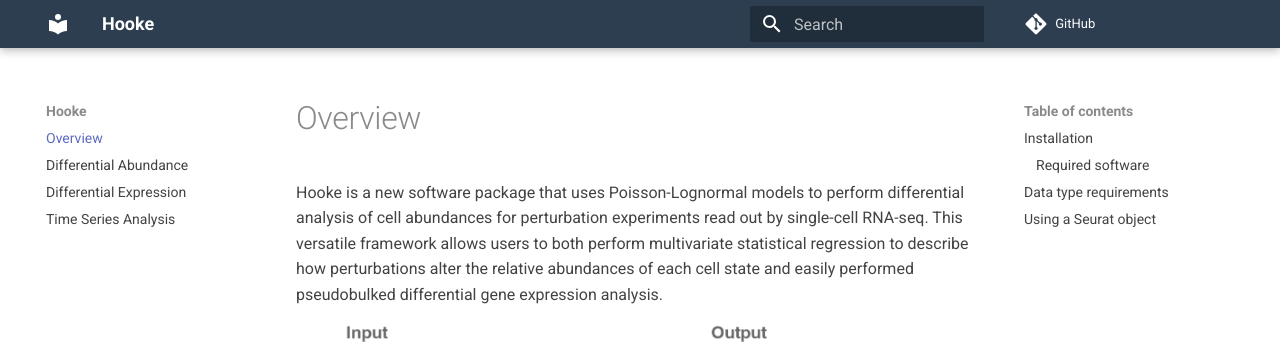
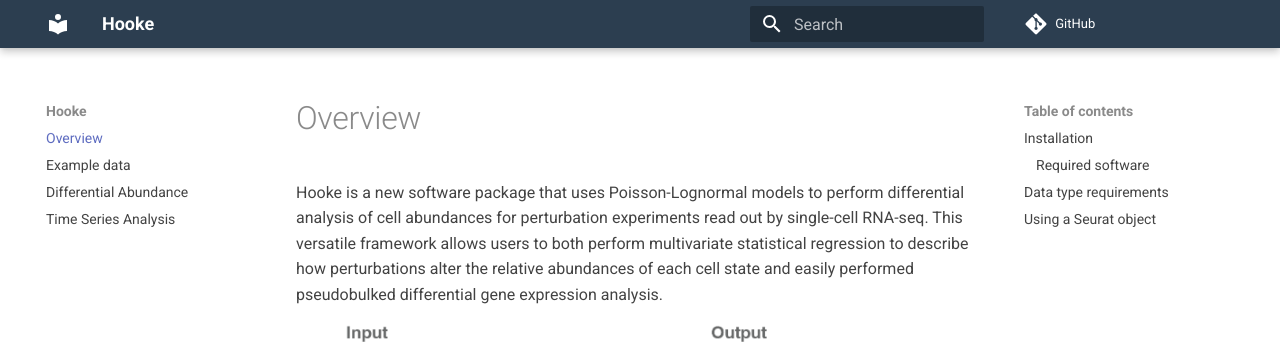
Before and after one commit to cole-trapnell-lab/hooke, an MkDocs documentation site: the page built from docs/index.md, in a window 1280 px wide. Shown: the top 349 px of the page. Built offline with MkDocs 1.6.1 and Material for MkDocs 9.7.7, drawn with Linux system fonts in a browser that asks for light colours; comment, search, counter and statistics services are not loaded.

Commit message:
remove deg for now

```diff
--- a/mkdocs.yml
+++ b/mkdocs.yml
@@ -3,8 +3,8 @@ site_author: Maddy Duran
 site_url: https://cole-trapnell-lab.github.io/hooke
 nav:
   - Overview: index.md
+  - Example data: data.md
   - Differential Abundance: about.md
-  - Differential Expression: deg.md
   - Time Series Analysis: advanced.md
 
 theme:
```
